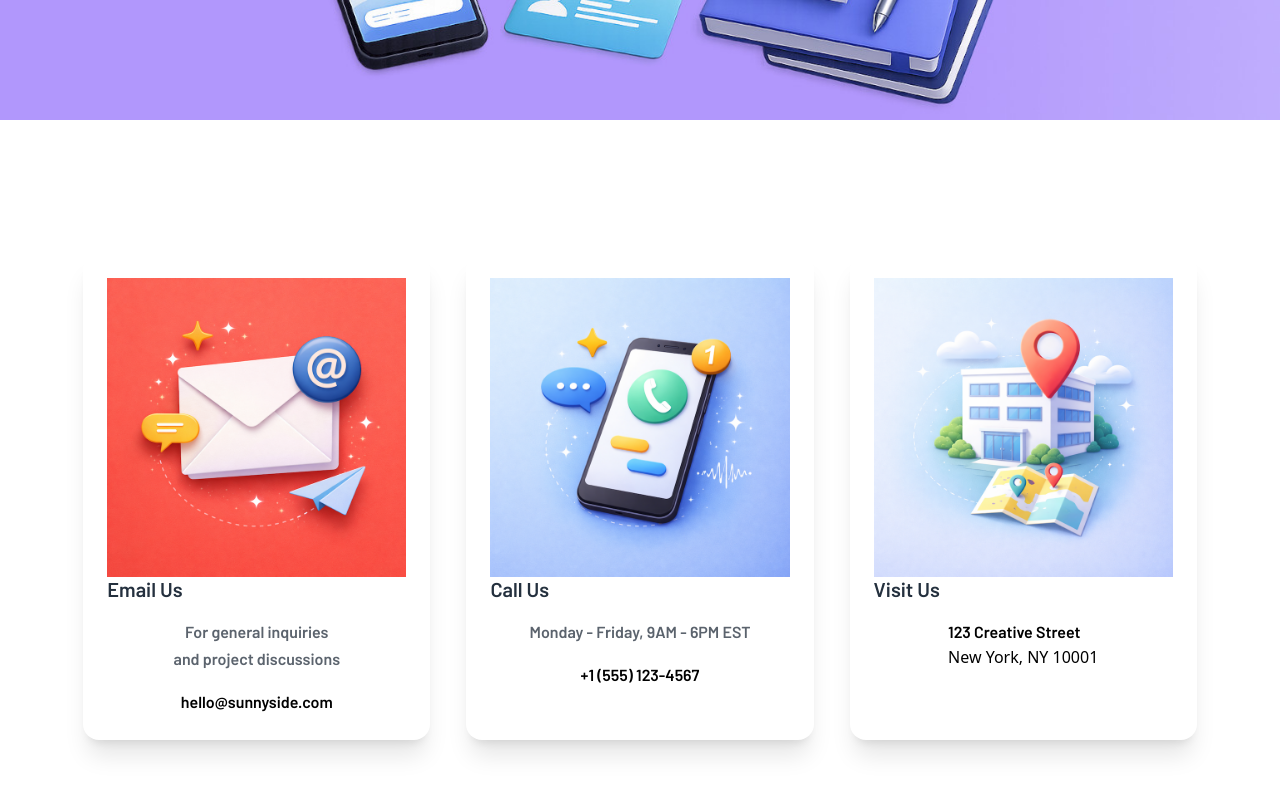
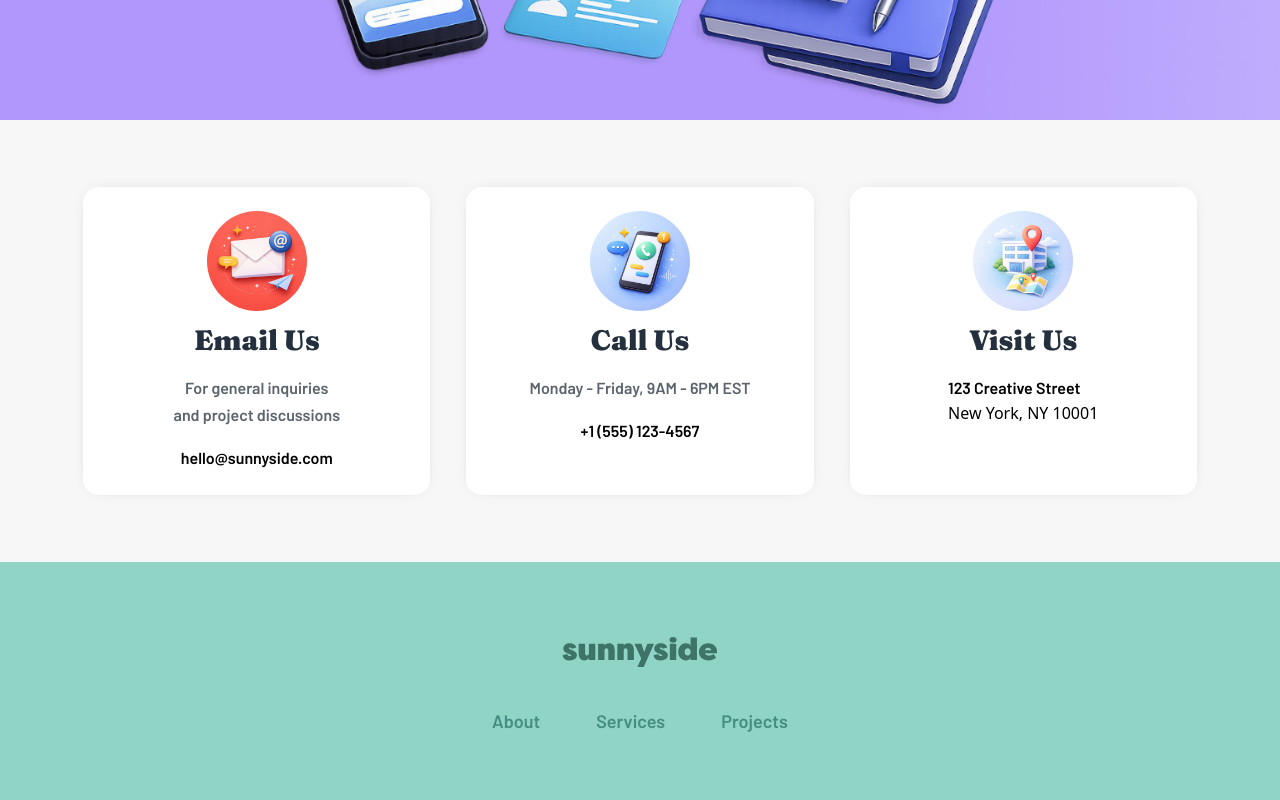
Before and after one commit to JakubM-I/agency-landing-page, a React (Vite) app: page /contact in a window 1280 px wide. Shown: the part 680-1480 px from the top of the page. Built offline with nearby package versions, Linux system fonts and the light colour scheme.

Commit message:
Section styling

```diff
--- a/src/features/contact/Contacts/index.tsx
+++ b/src/features/contact/Contacts/index.tsx
@@ -3,17 +3,17 @@ import type { ContactsProps } from "../../../components/types/interfaces";
 const ContactsSection: React.FC<ContactsProps> = ({ items, images }) => {
 
     return (
-        <section aria-label="Contact section" className="mt-16 sx:mt-[67px] py-16 sx:py-[67px] px-5 bg-[#F7F7F7">
+        <section aria-label="Contact section" className="py-16 sx:py-[67px] px-5 bg-[#F7F7F7]">
             <ul className="w-full flex flex-col md:flex-row justify-center items-stretch gap-9">
                 {items.map((contact, index) => (
                     <li key={index}
-                        className="flex-[0_1_28%] flex flex-col items-center justify-start gap-4 p-6 bg-white h-auto rounded-2xl shadow-xl"
+                        className="flex-[0_1_28%] flex flex-col items-center justify-start gap-4 p-6 bg-white h-auto rounded-2xl shadow-[0px_0px_20px_-15px_rgba(0,0,0,0.7)]"
                         aria-labelledby={`contact-heading-${contact.contactType}`}
                         >
-                        <div>
-                           {images ? ( <img src={images[contact.section][contact.img]} alt="" aria-hidden="true"/>) : null}
+                        <div className="flex flex-col items-center justify-start gap-3">
+                           {images ? ( <img className="w-[min(100px,100%)] h-auto aspect-square object-cover rounded-full" src={images[contact.section][contact.img]} alt="" aria-hidden="true"/>) : null}
                             <h3 id={`contact-heading-${contact.contactType}`}
-                                className="text-preset-9 text-grey-950"
+                                className="text-preset-5 text-grey-950"
                             >
                                 {contact.title}
                             </h3>
```
